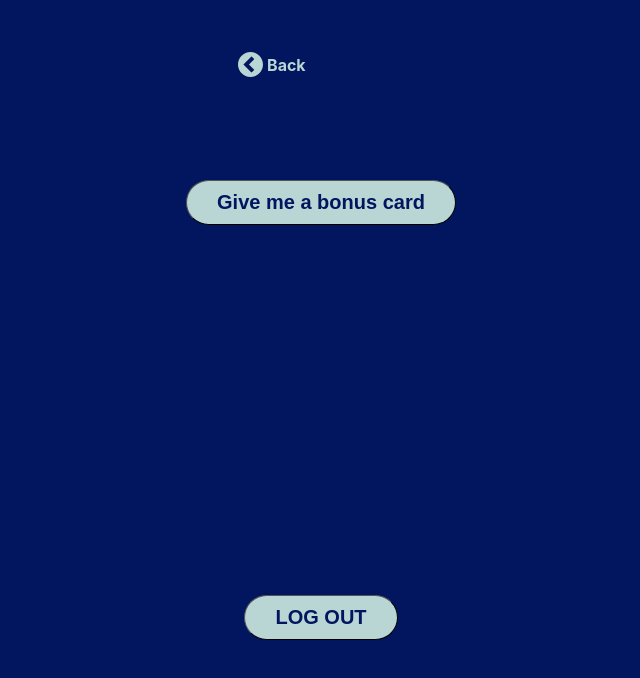
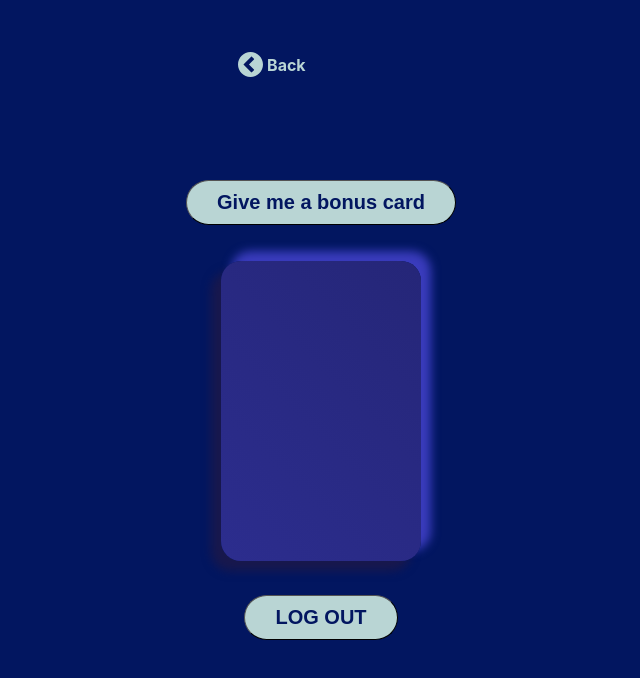
Before and after one commit to ninamansster/blue-frontend, a React (Create React App) app: page /mypage in a window 1280 px wide. Shown: the top 678 px of the page, without its empty margins (319-959 px from the left). Built offline with nearby package versions, Linux system fonts and the light colour scheme.

Commit message:
mypage Card

```diff
--- a/src/pages/MyPage.js
+++ b/src/pages/MyPage.js
@@ -53,7 +53,10 @@ export const MyPage = () => {
           <article>
             <>
               {errorMessage && <div className="error">{errorMessage}</div>}
-              <p className="superText">{message}</p>
+              <div className="deck">
+                <p className="frontText">{message}</p>
+              </div>
+
             </>
           </article>
         </div>
```
